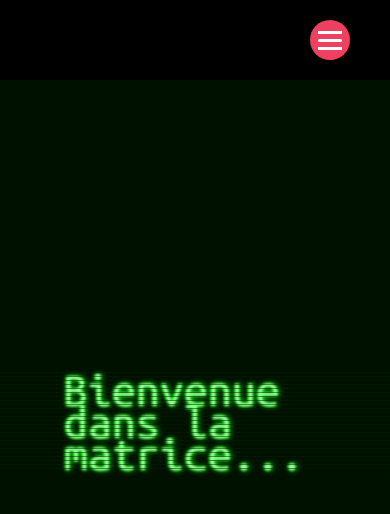
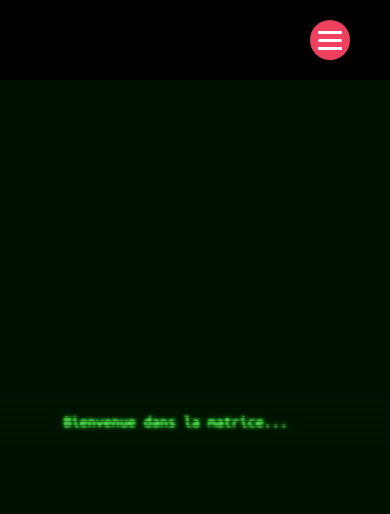
Before and after one commit to BenAliasMacc/Portfolio, a React (Vite) app: page / in a window 390 px wide. Shown: the top 514 px of the page. Built offline with nearby package versions, Linux system fonts and the light colour scheme.

Commit message:
responsive

```diff
--- a/index.html
+++ b/index.html
@@ -7,7 +7,7 @@
     <link rel="preconnect" href="https://fonts.gstatic.com" crossorigin>
     <link href="https://fonts.googleapis.com/css2?family=Ubuntu+Mono&display=swap" rel="stylesheet">
     <meta name="viewport" content="width=device-width, initial-scale=1.0" />
-    <title>Vite + React</title>
+    <title>Benoît Raymond</title>
   </head>
   <body className="dark">
     <form name="contact" netlify netlify-honeypot="bot-field" hidden >
--- a/src/main.css
+++ b/src/main.css
@@ -165,8 +165,8 @@
         align-items: center;
     }
     .transition-hidden {
-        transform: translateX(-100%);
-        transition: 2s;
+        transform: translateX(-150%);
+        transition: transform 2s;
     }
     .transition-font {
         font-family: 'Ubuntu mono';
@@ -185,8 +185,16 @@
         transform: translateY(-50%);
         background-image: linear-gradient(#020 0%, transparent 25%);
         background-size: 4px 4px;
-      }
-      @keyframes cursor-blink {
+    }
+    @media screen and (max-width: 1023px) {
+        .transition-font {
+            font-size: 16px;
+        }
+        .scanlines {
+            height: 50px;
+        }
+    }
+    @keyframes cursor-blink {
         0% {
           opacity: 0;
         }
```
